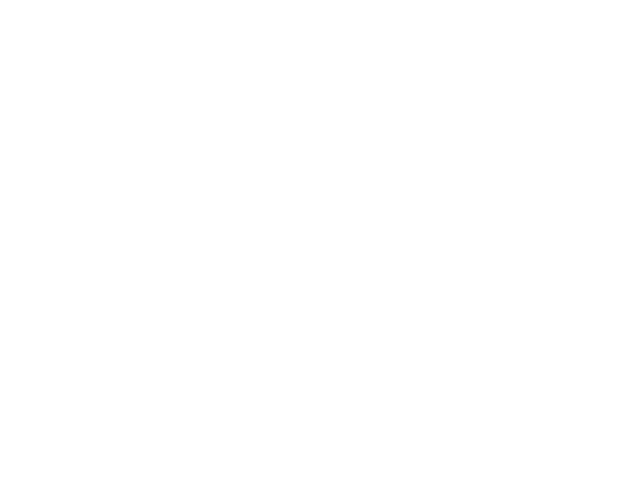
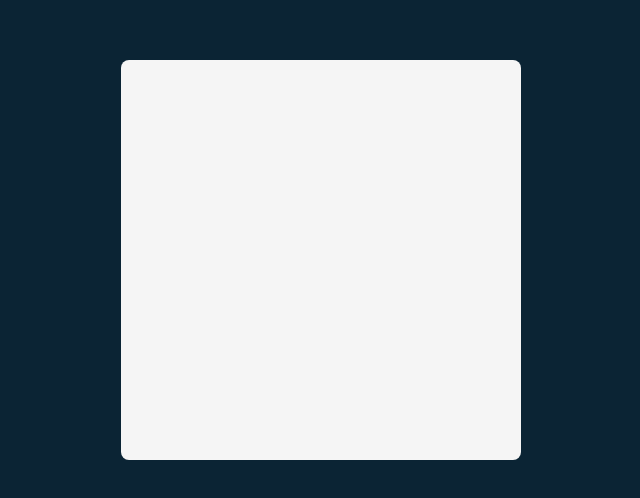
Before and after one commit to RosaBen/tenzies-rb, a React (Vite) app: page / in a window 1280 px wide. Shown: the part 140-638 px from the top of the page, without its empty margins (319-959 px from the left). Built offline with nearby package versions, Linux system fonts and the light colour scheme.

Commit message:
created box for the game

```diff
--- a/index.html
+++ b/index.html
@@ -5,6 +5,11 @@
     <meta charset="UTF-8" />
     <link rel="icon" type="image/jpg" href="./src/assets/images/avatarRB.jpg" />
     <meta name="viewport" content="width=device-width, initial-scale=1.0" />
+    <link rel="preconnect" href="https://fonts.googleapis.com">
+    <link rel="preconnect" href="https://fonts.gstatic.com" crossorigin>
+    <link
+      href="https://fonts.googleapis.com/css2?family=Inter:ital,opsz,wght@0,14..32,100..900;1,14..32,100..900&display=swap"
+      rel="stylesheet">
     <title>rb-tenzies</title>
   </head>
 
--- a/src/App.jsx
+++ b/src/App.jsx
@@ -4,9 +4,9 @@ function App() {
 
 
   return (
-    <>
+    <main>
 
-    </>
+    </main>
   )
 }
 
--- a/src/assets/styles/index.css
+++ b/src/assets/styles/index.css
@@ -6,5 +6,28 @@
   box-sizing: border-box;
   text-decoration: none;
   /* list-style: none; */
-  /* font-family: Inter, sans-serif; */
+  font-family: Inter, sans-serif;
 }
+
+body {
+  background-color: #0b2434;
+  padding: 1.25rem;
+  height: 100vh;
+  display: flex;
+  flex-direction: column;
+  justify-content: center;
+  align-items: center;
+}
+
+div#root {
+  height: 100%;
+  max-height: 400px;
+  width: 100%;
+  max-width: 400px;
+}
+
+main {
+  background-color: #f5f5f5;
+  height: 100%;
+  border-radius: 0.5rem;
+}
```
Also changed, not shown: src/main.jsx (line endings or trailing spaces), 1 other file (tests, documents, lock files or other folders).
